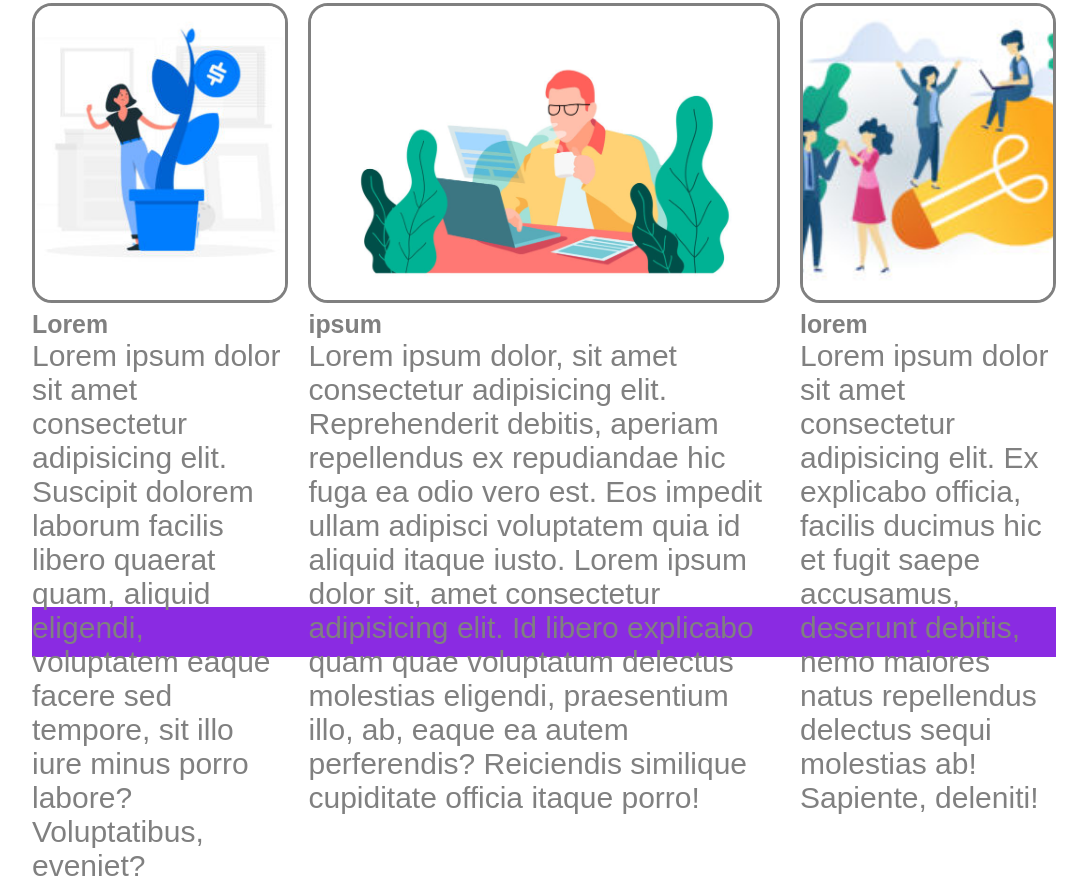
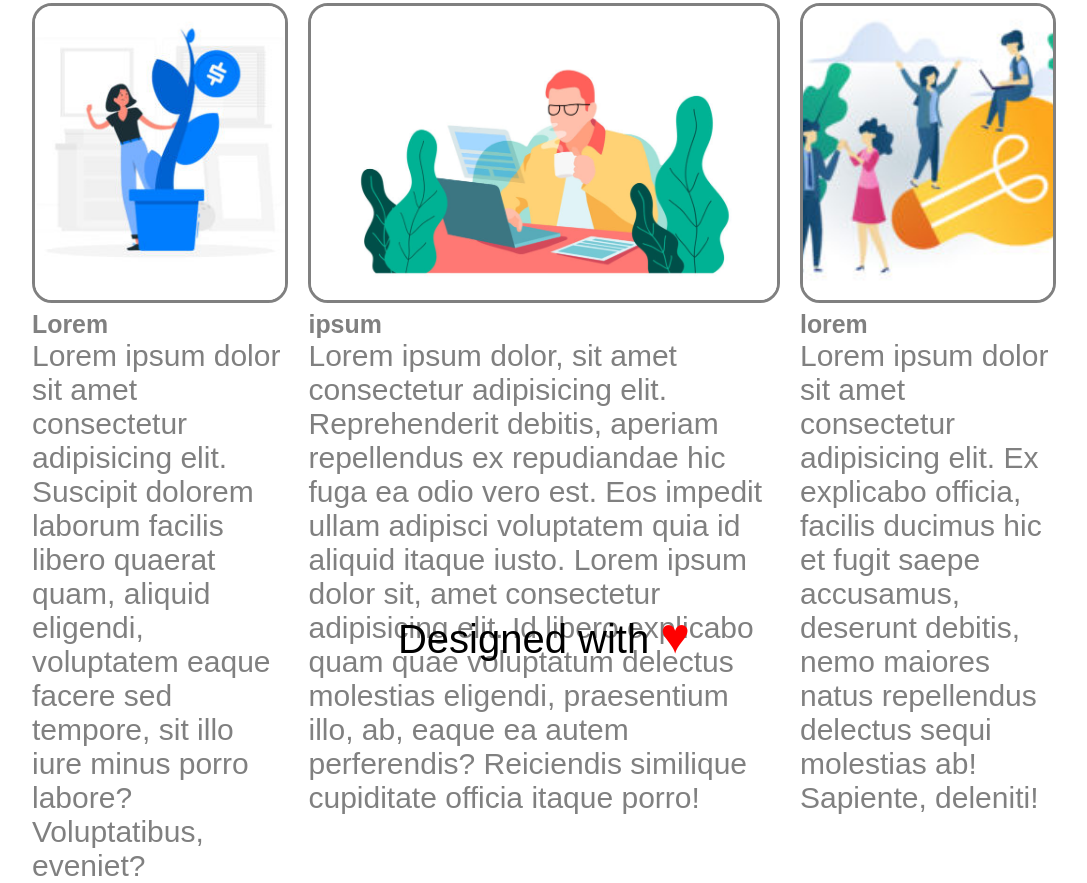
Before and after one commit to MicheleBisceglia/htmlcss-wp, a plain HTML site: page index.html in a window 1280 px wide. Shown: the part 949-1832 px from the top of the page, without its empty margins (96-1183 px from the left). Drawn offline with Linux system fonts and the light colour scheme.

Commit message:
Add: footer

```diff
--- a/css/style.css
+++ b/css/style.css
@@ -65,8 +65,7 @@ header {
 }
 
 footer {
-    height: 50px;
-    background-color: blueviolet;
+    height: 70px;
 }
 
 /*secondo esercizio*/
@@ -120,3 +119,13 @@ footer {
  .content-2 {
      padding-bottom: 25%;
  }
+
+#footer {
+    font-size: 40px;
+    text-align: center;
+}
+
+#heart{
+    font-size: 50px;
+    color: red;
+}
--- a/index.html
+++ b/index.html
@@ -61,7 +61,9 @@
         </main>
 
         <!-- Footer -->
-        <footer>
+        <footer id="footer">
+            <span>Designed with </span>
+            <span id="heart">&hearts;</span>
         </footer>
     </div>
 
```
